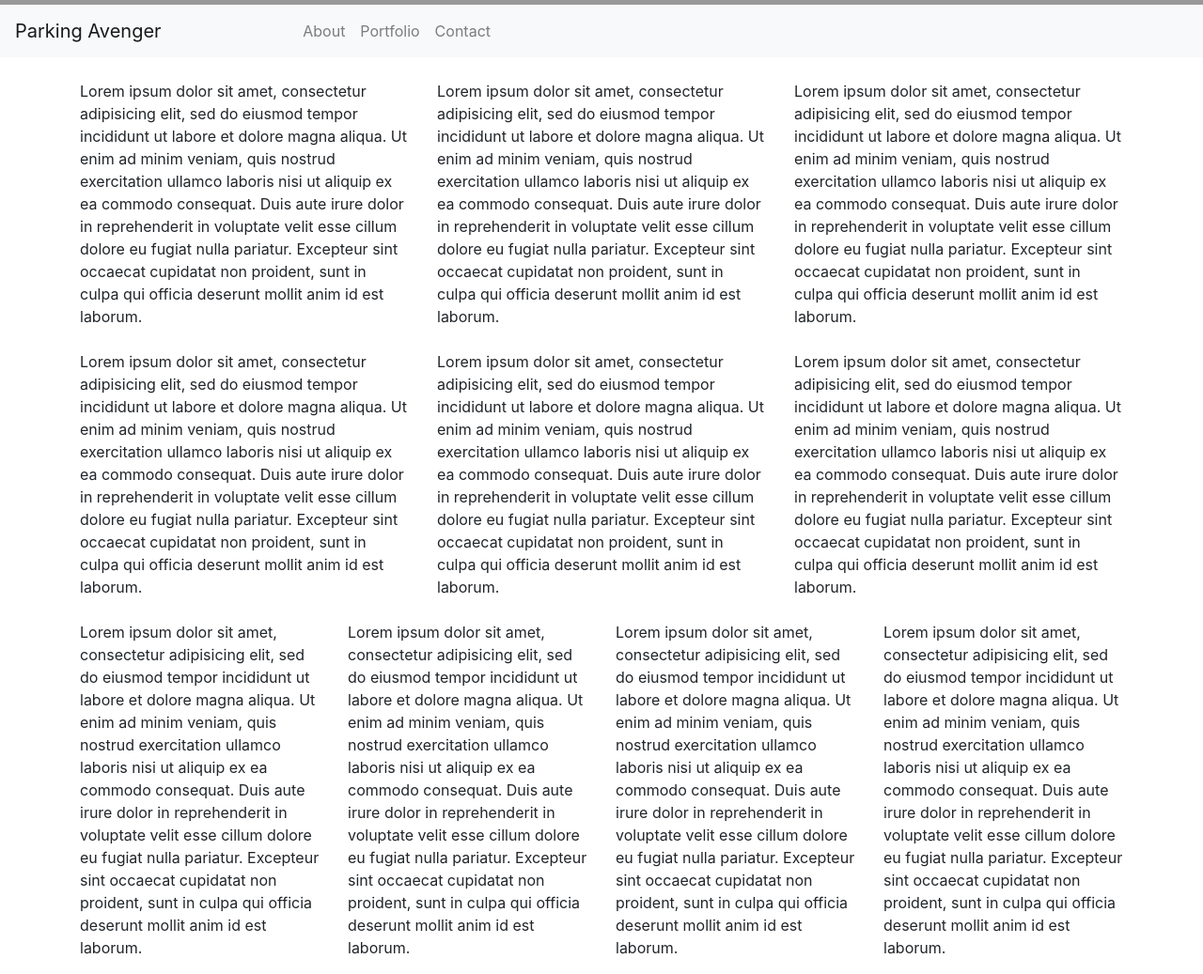
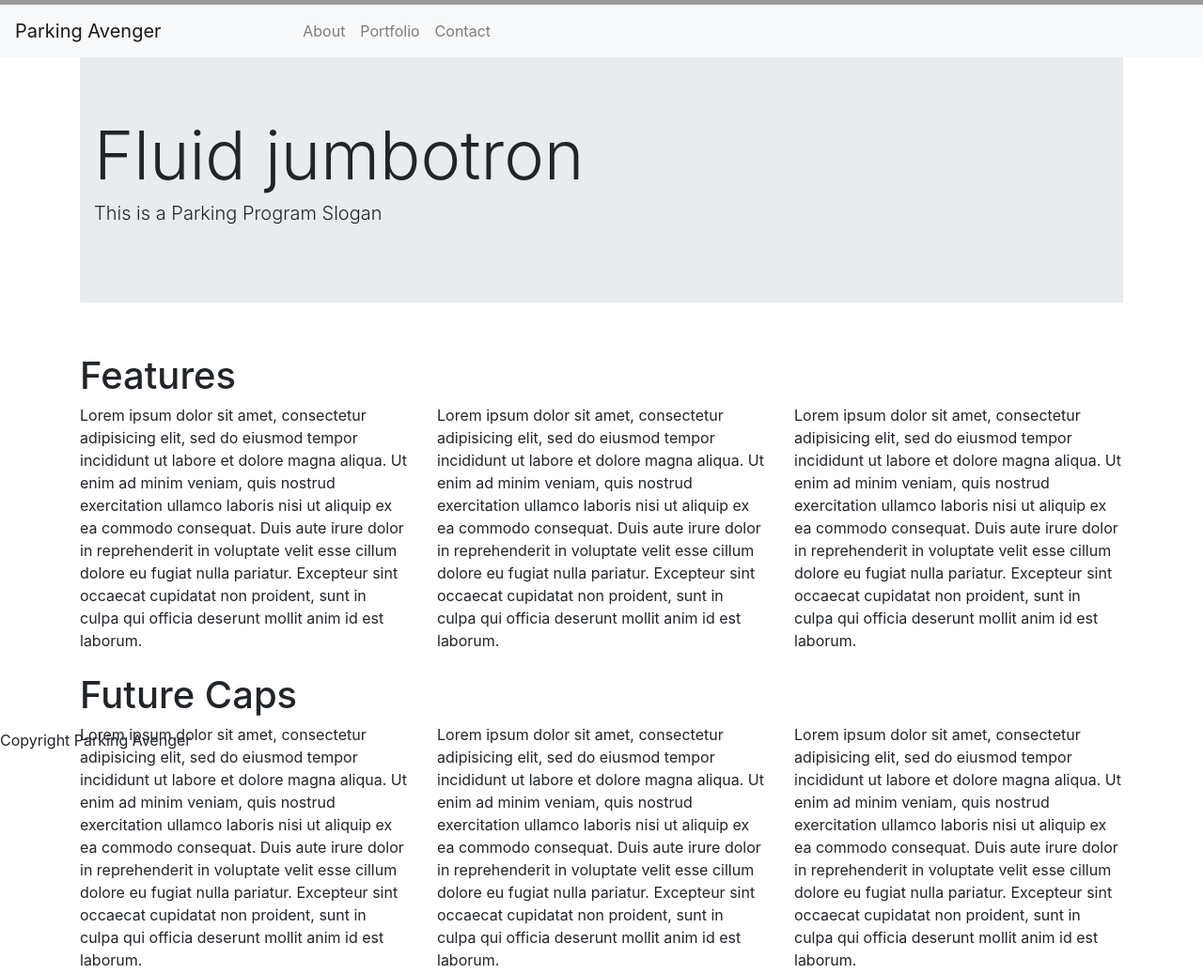
Before and after one commit to smugclimber/Parking_Avenger, a plain HTML site: page index.html in a window 1280 px wide. Shown: the top 1037 px of the page at 94% size. Drawn offline with nearby package versions, Linux system fonts and the light colour scheme.

Commit message:
first revamp

```diff
--- a/index.html
+++ b/index.html
@@ -1,4 +1,4 @@
-<DOCTYPE html>
+<!DOCTYPE html>
 <html lang="en-us">
   <head>
     <meta charset="UTF-8">
@@ -33,28 +33,46 @@
       </nav>
         <!-- NAV Bar ends-->
       <div class="container">        <!-- Container begins-->
-            <div></div> <!-- Jumbotron ends (remember to add slogan)-->
+            <div>     <!-- jumbotron begins-->
+              <div class="jumbotron jumbotron-fluid">
+                <div class="container-fluid">
+                  <h1 class="display-3">Fluid jumbotron</h1>
+                  <p class="lead">This is a Parking Program Slogan</p>
+                </div>
+              </div>
+            </div> <!-- Jumbotron ends (remember to add slogan)-->
             <br>
             <div class='row'>
+              <div class='col-md-12'>
+                <h1>Features</h1>
+              </div>
                 <div class='col-md-4'>Lorem ipsum dolor sit amet, consectetur adipisicing elit, sed do eiusmod tempor incididunt ut labore et dolore magna aliqua. Ut enim ad minim veniam, quis nostrud exercitation ullamco laboris nisi ut aliquip ex ea commodo consequat. Duis aute irure dolor in reprehenderit in voluptate velit esse cillum dolore eu fugiat nulla pariatur. Excepteur sint occaecat cupidatat non proident, sunt in culpa qui officia deserunt mollit anim id est laborum.</div>
                 <div class='col-md-4'>Lorem ipsum dolor sit amet, consectetur adipisicing elit, sed do eiusmod tempor incididunt ut labore et dolore magna aliqua. Ut enim ad minim veniam, quis nostrud exercitation ullamco laboris nisi ut aliquip ex ea commodo consequat. Duis aute irure dolor in reprehenderit in voluptate velit esse cillum dolore eu fugiat nulla pariatur. Excepteur sint occaecat cupidatat non proident, sunt in culpa qui officia deserunt mollit anim id est laborum.</div>
                 <div class='col-md-4'>Lorem ipsum dolor sit amet, consectetur adipisicing elit, sed do eiusmod tempor incididunt ut labore et dolore magna aliqua. Ut enim ad minim veniam, quis nostrud exercitation ullamco laboris nisi ut aliquip ex ea commodo consequat. Duis aute irure dolor in reprehenderit in voluptate velit esse cillum dolore eu fugiat nulla pariatur. Excepteur sint occaecat cupidatat non proident, sunt in culpa qui officia deserunt mollit anim id est laborum.</div>
             </div>             <!-- Features end-->
             <br>
             <div class='row'>
+              <div class='col-md-12'>
+                <h1>Future Caps</h1>
+              </div>
               <div class='col-md-4'>Lorem ipsum dolor sit amet, consectetur adipisicing elit, sed do eiusmod tempor incididunt ut labore et dolore magna aliqua. Ut enim ad minim veniam, quis nostrud exercitation ullamco laboris nisi ut aliquip ex ea commodo consequat. Duis aute irure dolor in reprehenderit in voluptate velit esse cillum dolore eu fugiat nulla pariatur. Excepteur sint occaecat cupidatat non proident, sunt in culpa qui officia deserunt mollit anim id est laborum.</div>
               <div class='col-md-4'>Lorem ipsum dolor sit amet, consectetur adipisicing elit, sed do eiusmod tempor incididunt ut labore et dolore magna aliqua. Ut enim ad minim veniam, quis nostrud exercitation ullamco laboris nisi ut aliquip ex ea commodo consequat. Duis aute irure dolor in reprehenderit in voluptate velit esse cillum dolore eu fugiat nulla pariatur. Excepteur sint occaecat cupidatat non proident, sunt in culpa qui officia deserunt mollit anim id est laborum.</div>
               <div class='col-md-4'>Lorem ipsum dolor sit amet, consectetur adipisicing elit, sed do eiusmod tempor incididunt ut labore et dolore magna aliqua. Ut enim ad minim veniam, quis nostrud exercitation ullamco laboris nisi ut aliquip ex ea commodo consequat. Duis aute irure dolor in reprehenderit in voluptate velit esse cillum dolore eu fugiat nulla pariatur. Excepteur sint occaecat cupidatat non proident, sunt in culpa qui officia deserunt mollit anim id est laborum.</div>
             </div>      <!-- Future Caps end-->
             <br>
             <div class='row'>
+              <div class='col-md-12'>
+                <h1>Partners</h1>
+              </div>
               <div class='col-md-3'>Lorem ipsum dolor sit amet, consectetur adipisicing elit, sed do eiusmod tempor incididunt ut labore et dolore magna aliqua. Ut enim ad minim veniam, quis nostrud exercitation ullamco laboris nisi ut aliquip ex ea commodo consequat. Duis aute irure dolor in reprehenderit in voluptate velit esse cillum dolore eu fugiat nulla pariatur. Excepteur sint occaecat cupidatat non proident, sunt in culpa qui officia deserunt mollit anim id est laborum.</div>
               <div class='col-md-3'>Lorem ipsum dolor sit amet, consectetur adipisicing elit, sed do eiusmod tempor incididunt ut labore et dolore magna aliqua. Ut enim ad minim veniam, quis nostrud exercitation ullamco laboris nisi ut aliquip ex ea commodo consequat. Duis aute irure dolor in reprehenderit in voluptate velit esse cillum dolore eu fugiat nulla pariatur. Excepteur sint occaecat cupidatat non proident, sunt in culpa qui officia deserunt mollit anim id est laborum.</div>
               <div class='col-md-3'>Lorem ipsum dolor sit amet, consectetur adipisicing elit, sed do eiusmod tempor incididunt ut labore et dolore magna aliqua. Ut enim ad minim veniam, quis nostrud exercitation ullamco laboris nisi ut aliquip ex ea commodo consequat. Duis aute irure dolor in reprehenderit in voluptate velit esse cillum dolore eu fugiat nulla pariatur. Excepteur sint occaecat cupidatat non proident, sunt in culpa qui officia deserunt mollit anim id est laborum.</div>
               <div class='col-md-3'>Lorem ipsum dolor sit amet, consectetur adipisicing elit, sed do eiusmod tempor incididunt ut labore et dolore magna aliqua. Ut enim ad minim veniam, quis nostrud exercitation ullamco laboris nisi ut aliquip ex ea commodo consequat. Duis aute irure dolor in reprehenderit in voluptate velit esse cillum dolore eu fugiat nulla pariatur. Excepteur sint occaecat cupidatat non proident, sunt in culpa qui officia deserunt mollit anim id est laborum.</div>
             </div>      <!-- Partners end-->
             <br>
-            <div class='row'></div>      <!-- Sticky Footer end-->
+            <div class='row'>       <!-- Sticky Footer end-->
+                <div class="fixed-bottom">Copyright Parking Avenger</div>
+            </div>      <!-- Sticky Footer end-->
       </div>       <!-- Container ends-->
   </body>
   </html>
--- a/style.css
+++ b/style.css
@@ -0,0 +1,27 @@
+body{
+
+}
+
+h1{
+text-align: center;
+}
+
+h2{
+
+}
+
+.row{
+
+}
+
+.jumbotron jumbotron-fluid{
+
+}
+
+.container-fluid{
+
+}
+
+.fixed-bottom{
+  text-align: center;
+}
```
